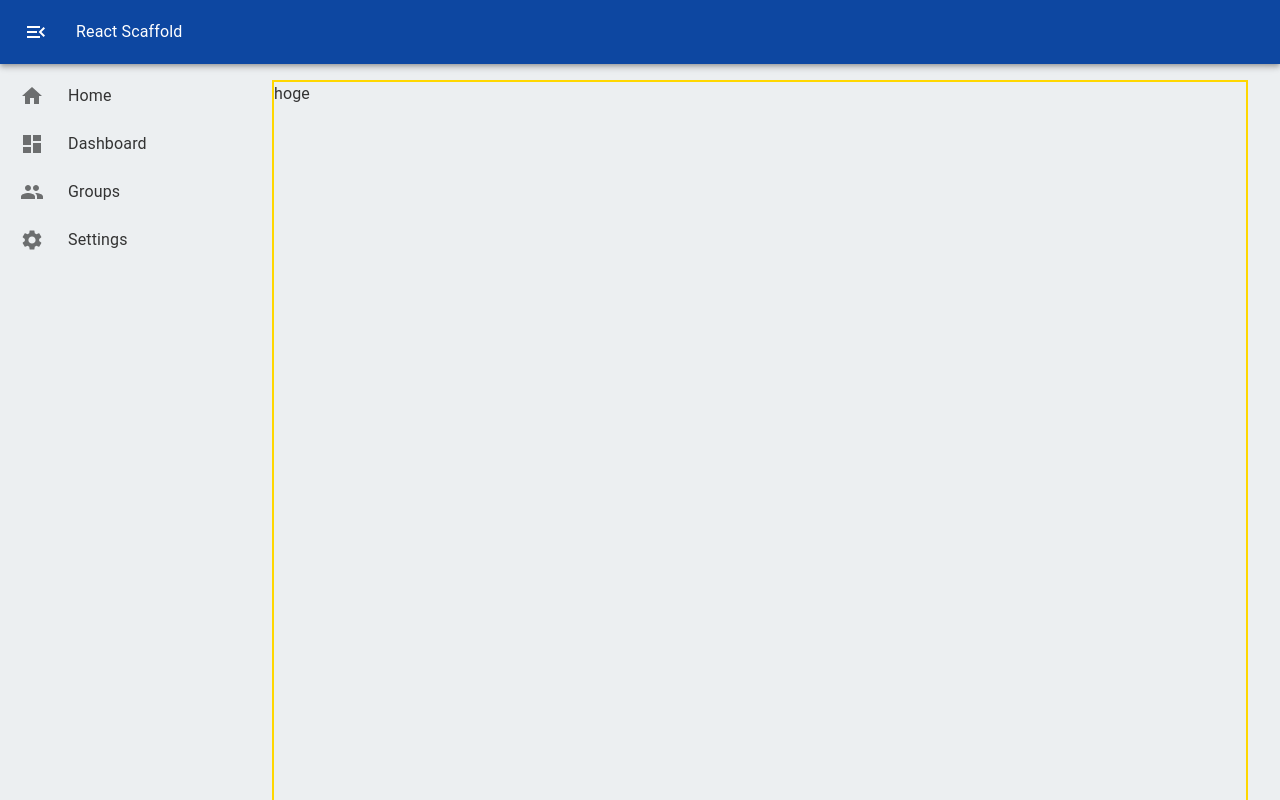
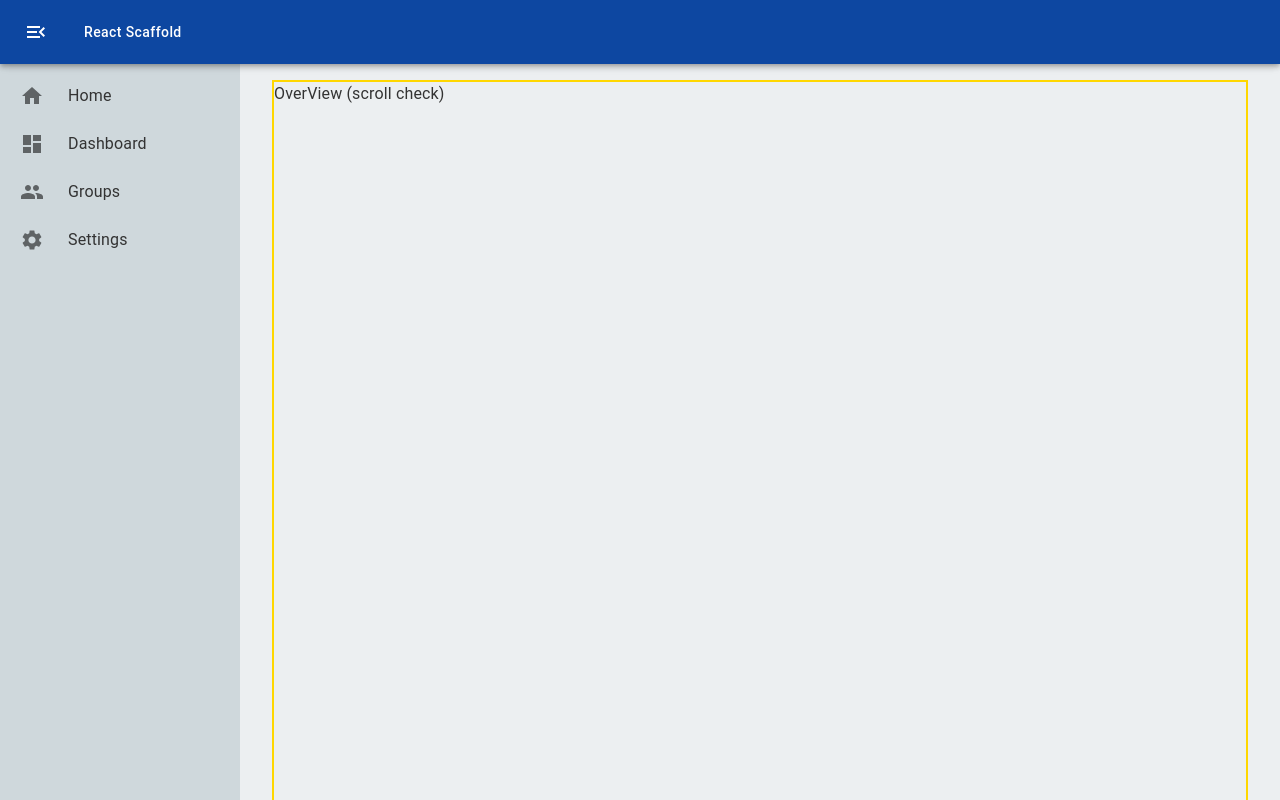
Before and after one commit to kosukekashiwa/react-scaffold, a React app: page /ui in a window 1280 px wide. Before the commit this address led to /ui/hoge. Built offline with nearby package versions, Linux system fonts and the light colour scheme; the HTML template or start-up script is replaced by a standard one.

Commit message:
navigate

```diff
--- a/src/App.tsx
+++ b/src/App.tsx
@@ -1,8 +1,9 @@
 import React, { useCallback, useState } from 'react';
-import { BrowserRouter, Navigate, Outlet, Route, Routes } from 'react-router-dom';
+import { BrowserRouter, Navigate, Outlet, Route, Routes, useNavigate } from 'react-router-dom';
 import {
   AppBar,
   Box,
+  Button,
   IconButton,
   List,
   ListItemButton,
@@ -16,7 +17,7 @@ import HomeIcon from '@mui/icons-material/Home';
 import DashboardIcon from '@mui/icons-material/Dashboard';
 import GroupIcon from '@mui/icons-material/Group';
 import SettingsIcon from '@mui/icons-material/Settings';
-import { blue } from '@mui/material/colors';
+import { blue, blueGrey } from '@mui/material/colors';
 import { FLEXIBLE_MAX_WIDTH, FLEXIBLE_MIN_WIDTH } from './views/theme';
 
 export const App: React.VFC = () => {
@@ -32,7 +33,7 @@ export const App: React.VFC = () => {
   return (
     <BrowserRouter>
       <Routes>
-        <Route path={`/`} element={<Navigate to={`ui`} />} />
+        <Route path={'/'} element={<Navigate to={'ui'} />} />
         <Route
           path="ui"
           element={
@@ -43,16 +44,11 @@ export const App: React.VFC = () => {
             />
           }
         >
-          <Route index element={<Navigate to={`hoge`} />} />
-          <Route
-            path={`hoge`}
-            element={
-              <Box sx={{ border: '2px solid gold' }} height="1200px">
-                hoge
-              </Box>
-            }
-          />
-          <Route path={`fuga`} element={<div>fuga</div>} />
+          <Route index element={<OverView />} />
+          <Route path={'home'} element={<Box>Home</Box>} />
+          <Route path={'dashboard'} element={<Box>Dashboard</Box>} />
+          <Route path={'groups'} element={<Box>Groups</Box>} />
+          <Route path={'settings'} element={<Box>Settings</Box>} />
         </Route>
         <Route path="*" element={<div>Not Found</div>} />
       </Routes>
@@ -102,8 +98,14 @@ export type AppHeaderProps = {
   onMenuOpenIconClick: () => void;
 };
 const AppHeader: React.VFC<AppHeaderProps> = ({ open, onMenuIconClick, onMenuOpenIconClick }) => {
+  const navigate = useNavigate();
+
+  const handleAppTitleClick = useCallback((): void => {
+    navigate('/');
+  }, []);
+
   return (
-    <AppBar sx={{ backgroundColor: blue[900] }} position="static">
+    <AppBar sx={{ backgroundColor: blue[900], zIndex: 1 }} position="static">
       <Toolbar
         sx={{
           width: '100vw',
@@ -133,7 +135,9 @@ const AppHeader: React.VFC<AppHeaderProps> = ({ open, onMenuIconClick, onMenuOpe
             <MenuIcon />
           </IconButton>
         )}
-        <Box>React Scaffold</Box>
+        <Button variant="text" sx={{ color: '#ffffff' }} onClick={handleAppTitleClick}>
+          React Scaffold
+        </Button>
       </Toolbar>
     </AppBar>
   );
@@ -143,19 +147,55 @@ export type AppNavigationDrawerProps = {
   naviOpen: boolean;
 };
 const AppNavigationDrawer: React.VFC<AppNavigationDrawerProps> = ({ naviOpen }) => {
+  const navigate = useNavigate();
+
+  const handleHomeIconClick = useCallback((): void => {
+    navigate('home');
+  }, []);
+  const handleDashboardIconClick = useCallback((): void => {
+    navigate('dashboard');
+  }, []);
+  const handleGroupsIconClick = useCallback((): void => {
+    navigate('groups');
+  }, []);
+  const handleSettingsIconClick = useCallback((): void => {
+    navigate('settings');
+  }, []);
+
   return (
     <Box
       width={naviOpen ? '240px' : '64px'}
       sx={{
+        background: blueGrey[100],
         overflowY: 'auto',
         transition: 'width 0.2s ease',
       }}
     >
       <List>
-        <NaviMenuButton open={naviOpen} icon={<HomeIcon />} label="Home" />
-        <NaviMenuButton open={naviOpen} icon={<DashboardIcon />} label="Dashboard" />
-        <NaviMenuButton open={naviOpen} icon={<GroupIcon />} label="Groups" />
-        <NaviMenuButton open={naviOpen} icon={<SettingsIcon />} label="Settings" />
+        <NaviMenuButton
+          open={naviOpen}
+          icon={<HomeIcon />}
+          label="Home"
+          onClick={handleHomeIconClick}
+        />
+        <NaviMenuButton
+          open={naviOpen}
+          icon={<DashboardIcon />}
+          label="Dashboard"
+          onClick={handleDashboardIconClick}
+        />
+        <NaviMenuButton
+          open={naviOpen}
+          icon={<GroupIcon />}
+          label="Groups"
+          onClick={handleGroupsIconClick}
+        />
+        <NaviMenuButton
+          open={naviOpen}
+          icon={<SettingsIcon />}
+          label="Settings"
+          onClick={handleSettingsIconClick}
+        />
       </List>
     </Box>
   );
@@ -165,10 +205,12 @@ export type NaviMenuButtonProps = {
   open: boolean;
   icon: React.ReactNode;
   label: string;
+  onClick: () => void;
 };
-const NaviMenuButton: React.VFC<NaviMenuButtonProps> = ({ open, icon, label }) => {
+const NaviMenuButton: React.VFC<NaviMenuButtonProps> = ({ open, icon, label, onClick }) => {
   return (
     <ListItemButton
+      onClick={onClick}
       sx={{
         minHeight: 48,
         justifyContent: open ? 'initial' : 'center',
@@ -188,3 +230,11 @@ const NaviMenuButton: React.VFC<NaviMenuButtonProps> = ({ open, icon, label }) =
     </ListItemButton>
   );
 };
+
+const OverView: React.VFC = () => {
+  return (
+    <Box sx={{ border: '2px solid gold' }} height="1200px">
+      OverView (scroll check)
+    </Box>
+  );
+};
```
